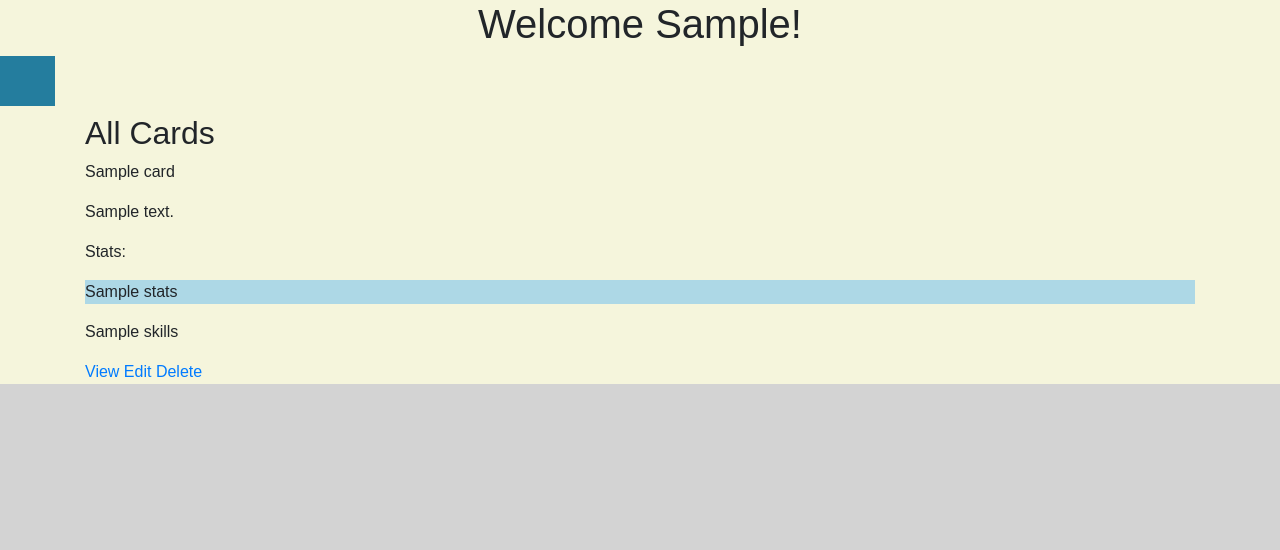
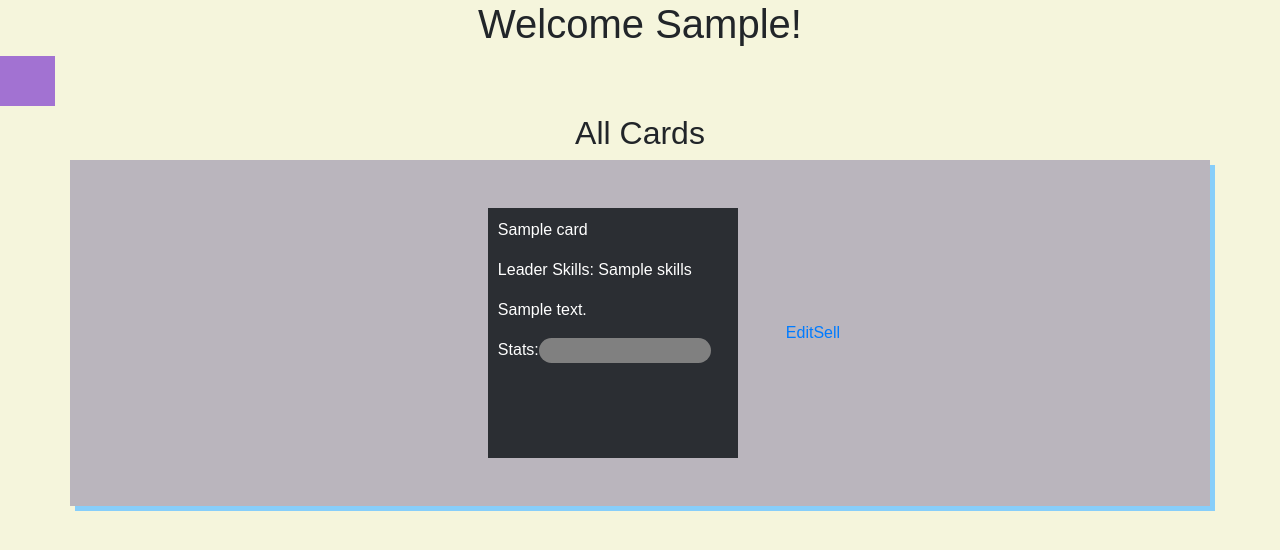
Before and after one commit to torteg4/funGroupProject, a Flask app: template flask_app/templates/dashboard.html in a window 1280 px wide. Shown: the top 550 px of the page. Run offline with Flask 2, Linux system fonts and the light colour scheme; the template is opened without the code that fills it: most values are stand-ins (such as "Sample title", 1, 10 or a date in 2020); some libraries are stand-ins or nearby versions.

Commit message:
dashboard css update

```diff
--- a/flask_app/controllers/cards.py
+++ b/flask_app/controllers/cards.py
@@ -3,6 +3,7 @@
 from flask_app import app
 from flask import render_template, request, redirect, session
 from flask_app.models import user, card
+import random
 
 # def validate_image(stream):
 #     header = stream.read(512)
--- a/flask_app/static/css/styles.css
+++ b/flask_app/static/css/styles.css
@@ -198,6 +198,21 @@
 .link:hover {
   text-decoration: none;
   color: #ffab00;
+}
+
+.cardLink {
+  text-decoration: none;
+  color: white;
+}
+
+.cardLink:hover {
+  text-decoration: none;
+  color: white;
+}
+
+.cardLink:after {
+  text-decoration: none;
+  color: white;
 }
 
 .logoImg {
@@ -402,20 +417,58 @@ ul {
 /* Dashboard CSS */
 
 #dashBody {
-  background-color: lightgray;
-}
-
-.wrapper {
   background-color: beige;
 }
 
+
+.container {
+  background-color: #BAB5BD;
+  box-shadow: 5px 5px lightskyblue;
+  height: 100%;
+}
+
+.dashCard {
+  width: 250px;
+  height: 250px;
+  padding: 10px;
+  background-color: #2B2E33;
+  color: white;
+}
+
+.Student {
+  border: 3px solid green;
+  box-shadow: 0px 0px 5px green;
+}
+
+.Alumni {
+  border: 3px solid blue;
+  box-shadow: 0px 0px 5px blue;
+}
+
+.TA {
+  border: 3px solid purple;
+  box-shadow: 0px 0px 15px purple;
+}
+
+.Instructor {
+  border: 3px solid gold;
+  animation: glow 3s linear infinite;
+}
+
+@keyframes glow {
+  0% {box-shadow: 0px 0px 10px gold;}
+  25% {box-shadow: 0px 0px 20px gold;}
+  50% {box-shadow: 0px 0px 40px orangered;}
+  75% {box-shadow: 0px 0px 20px gold;}
+  100% {box-shadow: 0px 0px 10px gold;}
+}
 #checkbox, .sideButton span { /* Hide the checkbox input & word "Menu" in the button */
   display: none;
 }
 
 .sideButton {
   display: block;
-  background-color: #247D9E;
+  background-color: #a272d2;
   color: #fff;
   width: 55px;
   height: 50px;
@@ -478,7 +531,7 @@ ul {
 
 .sidebar ul a:nth-child(3)::after {
   content: "2";
-  background-color: #247D9E;
+  background-color: #a272d2;
 }
 
 /* Add margin to the icon in the second item */
@@ -497,7 +550,7 @@ ul {
   top: 0;
   left: 0;
   content: "";
-  background-color: #247D9E;
+  background-color: #a272d2;
   width: 4px;
   height: 100%;
 }
@@ -518,12 +571,24 @@ ul {
 }
 /* Effect of showing the sidebar - ends */
 
+.nice {
+  background-color: lightgreen;
+}
+
+.bad {
+  background-color: lightcoral;
+}
+
 .p-bar {
-  background-color: lightblue;
+  border-radius: 25px;
+  text-align: center;
 }
 
 .pBarGray {
   background-color: gray;
+  width: 75%;
+  height: 25px;
+  border-radius: 25px;
 }
 
 /* Here's a new push lol */
--- a/flask_app/templates/dashboard.html
+++ b/flask_app/templates/dashboard.html
@@ -17,7 +17,6 @@
         <label class="sideButton" for="checkbox"><i class="fa fa-bars">
         </i> <span>Menu</span></label>
         <div class="sidebar">
-            <!-- <a href="/cards/draw">Draw a card</a> -->
             <ul>
                 <a href="/new/card">
                     <li>
@@ -34,29 +33,33 @@
             </ul>
 
         </div>
-
-        <div class="container">
+        <h2 class="text-center">All Cards</h2>
+        <div class="container d-flex justify-content-center flex-wrap align-items-center">
             {% if cards %}
-                <h2>All Cards</h2>
-
                 {% for card in cards %}
+                    <a class="cardLink " href="/show/{{ card.id }}">
+                        <div class="dashCard {{card.tier}} m-5">
                             <p>{{ card.name }}</p>
+                            <p>Leader Skills: {{ card.skills }}</p>
                             <p>{{ card.bio }}</p>
-                        <div>
-                            <p>Stats:
+                            <div class="d-flex">
+                                <p>Stats: </p>
                                 <div class="pBarGray">
-                                    <div class="p-bar" style="width:{{ card.stats}}%">{{card.stats}}
+                                {% if card.stats >= 50%}
+                                    <div class="p-bar nice" style="width:{{ card.stats}}%"> {{card.stats}}
+                                {% endif %}
+                                {% if card.stats < 50 %}
+                                    <div class="p-bar bad" style="width:{{ card.stats}}%"> {{card.stats}}
+                                {% endif %}
                                 </div>
                                 </div>
-                            </p>
                             </div>
-
-                        <p>{{ card.skills }}</p>
-                        <a href="/show/{{ card.id }}">View</a>
                             {% if card.user.id == this_user.id %}
                             <a href="/edit/{{ card.id }}">Edit</a>
-                        <a href="cards/delete/{{ card.id }}">Delete</a>
+                            <a href="cards/delete/{{ card.id }}">Sell</a>
                             {% endif %}
+                        </div>
+                    </a>
                 {% endfor %}
                 {% else %}
                     <p>No cards found.</p>
```
Lines whose indentation alone changed are shown as unchanged.
